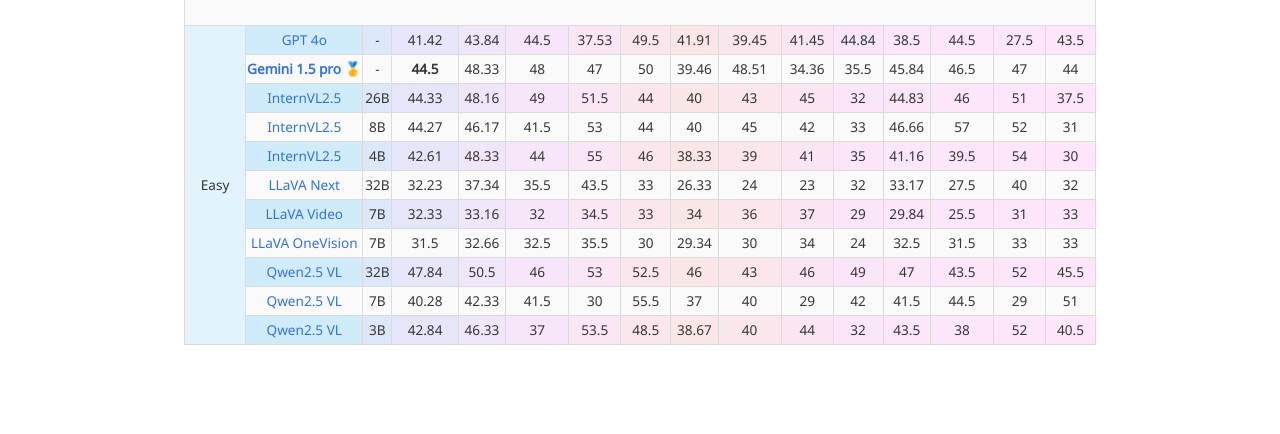
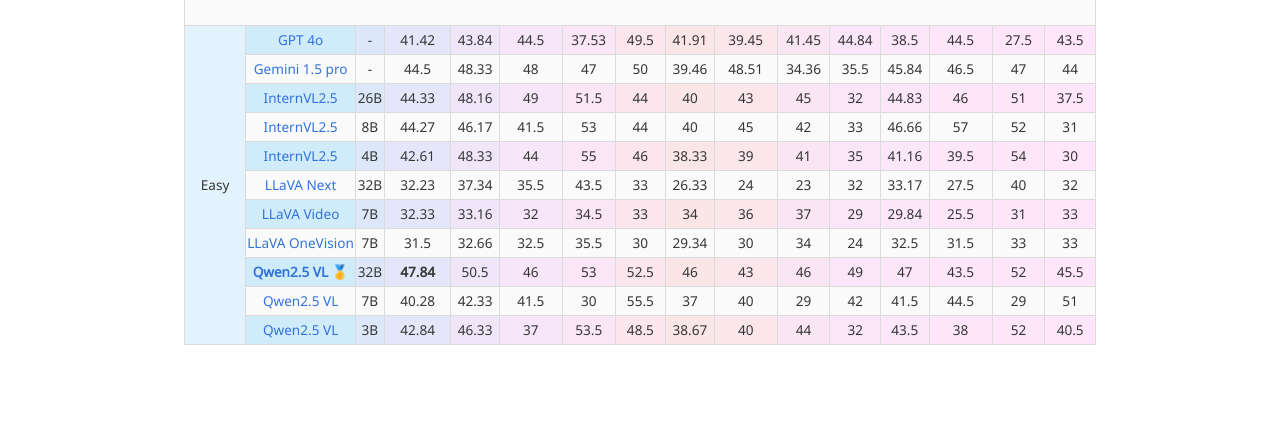
Before and after one commit to Open-Space-Reasoning/open-space-reasoning.github.io, a plain HTML site: page index.html in a window 1280 px wide. Shown: the part 2135-2569 px from the top of the page. Drawn offline with nearby package versions, Linux system fonts and the light colour scheme; some icons are missing; a web font is replaced by a local one.

Commit message:
add leaderboard color

```diff
--- a/index.html
+++ b/index.html
@@ -443,14 +443,14 @@
                 <tr><td><a href="https://huggingface.co/Qwen/Qwen2.5-VL-3B-Instruct">Qwen2.5 VL</a></td><td>3B</td><td>29.73</td><td>32.17</td><td>25.5</td><td>44</td><td>27</td><td>25.67</td><td>24</td><td>37</td><td>16</td><td>31.34</td><td>31</td><td>35.5</td><td>27.5</td></tr>
                 <tr><td colspan="16"></td></tr>
                 <tr><td rowspan="11" style="vertical-align: middle;">Easy</td><td><a href="https://arxiv.org/pdf/2410.21276">GPT 4o</a></td><td>-</td><td>41.42</td><td>43.84</td><td>44.5</td><td>37.53</td><td>49.5</td><td>41.91</td><td>39.45</td><td>41.45</td><td>44.84</td><td>38.5</td><td>44.5</td><td>27.5</td><td>43.5</td></tr>
-                <tr><td class="model-gold"><a href="https://arxiv.org/pdf/2403.05530">Gemini 1.5 pro 🥇</a></td><td>-</td><td><b>44.5</b></td><td>48.33</td><td>48</td><td>47</td><td>50</td><td>39.46</td><td>48.51</td><td>34.36</td><td>35.5</td><td>45.84</td><td>46.5</td><td>47</td><td>44</td></tr>
+                <tr><td ><a href="https://arxiv.org/pdf/2403.05530">Gemini 1.5 pro </a></td><td>-</td><td>44.5</td><td>48.33</td><td>48</td><td>47</td><td>50</td><td>39.46</td><td>48.51</td><td>34.36</td><td>35.5</td><td>45.84</td><td>46.5</td><td>47</td><td>44</td></tr>
                 <tr><td><a href="https://huggingface.co/OpenGVLab/InternVL2_5-26B">InternVL2.5 </a></td><td>26B</td><td>44.33</td><td>48.16</td><td>49</td><td>51.5</td><td>44</td><td>40</td><td>43</td><td>45</td><td>32</td><td>44.83</td><td>46</td><td>51</td><td>37.5</td></tr>
                 <tr><td><a href="https://huggingface.co/OpenGVLab/InternVL2_5-8B">InternVL2.5</a></td><td>8B</td><td>44.27</td><td>46.17</td><td>41.5</td><td>53</td><td>44</td><td>40</td><td>45</td><td>42</td><td>33</td><td>46.66</td><td>57</td><td>52</td><td>31</td></tr>
                 <tr><td><a href="https://huggingface.co/OpenGVLab/InternVL2_5-4B">InternVL2.5</a></td><td>4B</td><td>42.61</td><td>48.33</td><td>44</td><td>55</td><td>46</td><td>38.33</td><td>39</td><td>41</td><td>35</td><td>41.16</td><td>39.5</td><td>54</td><td>30</td></tr>
                 <tr><td><a href="https://huggingface.co/lmms-lab/llava-next-qwen-32b">LLaVA Next</a></td><td>32B</td><td>32.23</td><td>37.34</td><td>35.5</td><td>43.5</td><td>33</td><td>26.33</td><td>24</td><td>23</td><td>32</td><td>33.17</td><td>27.5</td><td>40</td><td>32</td></tr>
                 <tr><td><a href="https://huggingface.co/lmms-lab/LLaVA-Video-7B-Qwen2">LLaVA Video</a></td><td>7B</td><td>32.33</td><td>33.16</td><td>32</td><td>34.5</td><td>33</td><td>34</td><td>36</td><td>37</td><td>29</td><td>29.84</td><td>25.5</td><td>31</td><td>33</td></tr>
                 <tr><td><a href="https://huggingface.co/lmms-lab/llava-onevision-qwen2-7b-ov">LLaVA OneVision</a></td><td>7B</td><td>31.5</td><td>32.66</td><td>32.5</td><td>35.5</td><td>30</td><td>29.34</td><td>30</td><td>34</td><td>24</td><td>32.5</td><td>31.5</td><td>33</td><td>33</td></tr>
-                <tr><td><a href="https://huggingface.co/Qwen/Qwen2.5-VL-32B-Instruct">Qwen2.5 VL</a></td><td>32B</td><td>47.84</td><td>50.5</td><td>46</td><td>53</td><td>52.5</td><td>46</td><td>43</td><td>46</td><td>49</td><td>47</td><td>43.5</td><td>52</td><td>45.5</td></tr>
+                <tr><td class="model-gold"><a href="https://huggingface.co/Qwen/Qwen2.5-VL-32B-Instruct">Qwen2.5 VL 🥇</a></td><td>32B</td><td><b>47.84</b></td><td>50.5</td><td>46</td><td>53</td><td>52.5</td><td>46</td><td>43</td><td>46</td><td>49</td><td>47</td><td>43.5</td><td>52</td><td>45.5</td></tr>
                 <tr><td><a href="https://huggingface.co/Qwen/Qwen2.5-VL-7B-Instruct">Qwen2.5 VL</a></td><td>7B</td><td>40.28</td><td>42.33</td><td>41.5</td><td>30</td><td>55.5</td><td>37</td><td>40</td><td>29</td><td>42</td><td>41.5</td><td>44.5</td><td>29</td><td>51</td></tr>
                 <tr><td><a href="https://huggingface.co/Qwen/Qwen2.5-VL-3B-Instruct">Qwen2.5 VL</a></td><td>3B</td><td>42.84</td><td>46.33</td><td>37</td><td>53.5</td><td>48.5</td><td>38.67</td><td>40</td><td>44</td><td>32</td><td>43.5</td><td>38</td><td>52</td><td>40.5</td></tr>
 
```
